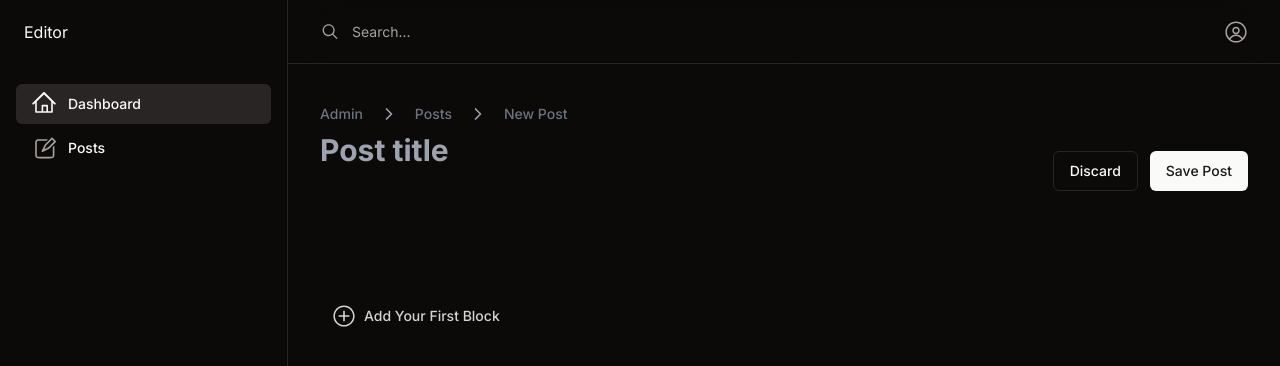
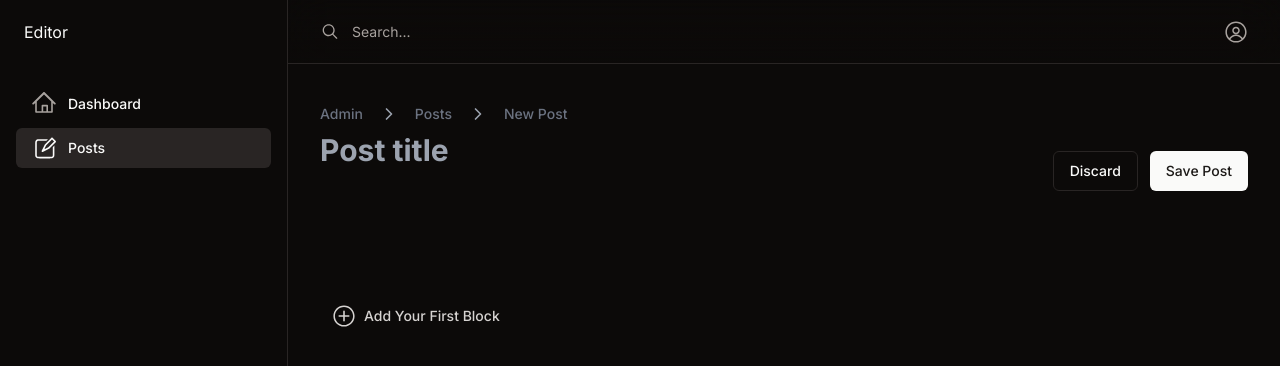
Before and after one commit to StillScripts/mikey, a Next.js app: page /admin/posts/new in a window 1280 px wide. Shown: the top 366 px of the page. Built offline with nearby package versions, Linux system fonts and the light colour scheme.

Commit message:
Add link url

```diff
--- a/app/(dashboard)/_components/sidebar-navigation.tsx
+++ b/app/(dashboard)/_components/sidebar-navigation.tsx
@@ -1,10 +1,15 @@
+'use client'
 import type { Route } from 'next'
 import Link from 'next/link'
+import { usePathname } from 'next/navigation'
 
 import { HomeIcon, Pencil2Icon } from '@radix-ui/react-icons'
 
 import { Button } from '@/components/ui/button'
 import { cn } from '@/lib/utils'
+
+export const SidebarNavigation = () => {
+	const pathname = usePathname()
 
 	const navigation: {
 		name: string
@@ -12,11 +17,20 @@ const navigation: {
 		icon: any
 		current?: boolean
 	}[] = [
-	{ name: 'Dashboard', href: '/admin', icon: HomeIcon, current: true },
-	{ name: 'Posts', href: '/admin/posts', icon: Pencil2Icon, current: false }
+		{
+			name: 'Dashboard',
+			href: '/admin',
+			icon: HomeIcon,
+			current: pathname === '/admin'
+		},
+		{
+			name: 'Posts',
+			href: '/admin/posts',
+			icon: Pencil2Icon,
+			current: pathname.includes('/admin/post')
+		}
 	]
 
-export const SidebarNavigation = () => {
 	return (
 		<nav className="flex flex-1 flex-col">
 			<ul role="list" className="flex flex-1 flex-col gap-y-7">
--- a/app/(dashboard)/admin/posts/page.tsx
+++ b/app/(dashboard)/admin/posts/page.tsx
@@ -1,4 +1,17 @@
+import type { Metadata } from 'next'
+import Link from 'next/link'
+
+import { DotsHorizontalIcon } from '@radix-ui/react-icons'
+
+import { PageHeading } from '@/app/(dashboard)/_components/page-heading'
 import { getAllPosts } from '@/app/(server)/routers/posts'
+import { Button } from '@/components/ui/button'
+import {
+	DropdownMenu,
+	DropdownMenuContent,
+	DropdownMenuItem,
+	DropdownMenuTrigger
+} from '@/components/ui/dropdown-menu'
 import {
 	Table,
 	TableBody,
@@ -8,17 +21,7 @@ import {
 	TableHeader,
 	TableRow
 } from '@/components/ui/table'
-import type { Metadata } from 'next'
-import { PageHeading } from '@/app/(dashboard)/_components/page-heading'
-import { Button } from '@/components/ui/button'
-import Link from 'next/link'
-import {
-  DropdownMenu,
-  DropdownMenuContent,
-  DropdownMenuItem,
-  DropdownMenuTrigger
-} from '@/components/ui/dropdown-menu'
-import { DotsHorizontalIcon } from '@radix-ui/react-icons'
+
 import { DeletePostMenuItem } from './buttons'
 
 export const metadata: Metadata = {
@@ -38,7 +41,7 @@ const Posts = async () => {
 					<Link href="/admin/posts/new">New Post</Link>
 				</Button>
 			</PageHeading>
-      <h1 className="text-xl font-bold mb-6">Posts</h1>
+			<h1 className="mb-6 text-xl font-bold">Posts</h1>
 			<Table>
 				<TableCaption>A list of your posts.</TableCaption>
 				<TableHeader>
@@ -67,34 +70,13 @@ const Posts = async () => {
 										</Button>
 									</DropdownMenuTrigger>
 									<DropdownMenuContent align="end" className="w-[160px]">
-                    <DropdownMenuItem>View</DropdownMenuItem>
+										<DropdownMenuItem asChild>
+											<Link href={`/blog/${slug}`}>View</Link>
+										</DropdownMenuItem>
 										<DropdownMenuItem asChild>
 											<Link href={`/admin/posts/edit/${id}`}>Edit</Link>
 										</DropdownMenuItem>
 										<DeletePostMenuItem id={id} />
-                    {/* <DropdownMenuItem>
-                      <AlertDialog>
-                        <AlertDialogTrigger>Delete</AlertDialogTrigger>
-                        <AlertDialogContent>
-                          <AlertDialogHeader>
-                            <AlertDialogTitle>
-                              Are you absolutely sure?
-                            </AlertDialogTitle>
-                            <AlertDialogDescription>
-                              This action will delete this review.
-                            </AlertDialogDescription>
-                          </AlertDialogHeader>
-                          <AlertDialogFooter>
-                            <AlertDialogCancel>Cancel</AlertDialogCancel>
-                            <AlertDialogAction
-                            //onClick={async () => await deletePost(id)}
-                            >
-                              Delete
-                            </AlertDialogAction>
-                          </AlertDialogFooter>
-                        </AlertDialogContent>
-                      </AlertDialog>
-                    </DropdownMenuItem> */}
 									</DropdownMenuContent>
 								</DropdownMenu>
 							</TableCell>
```
Lines whose indentation alone changed are shown as unchanged.
